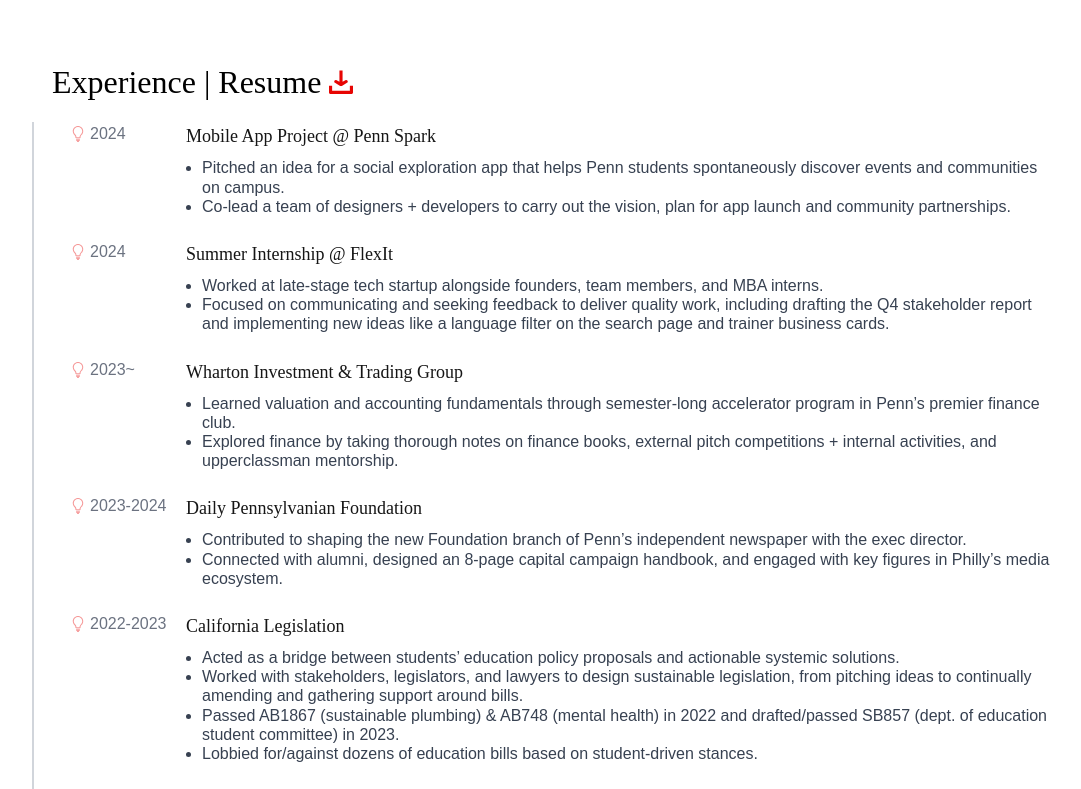
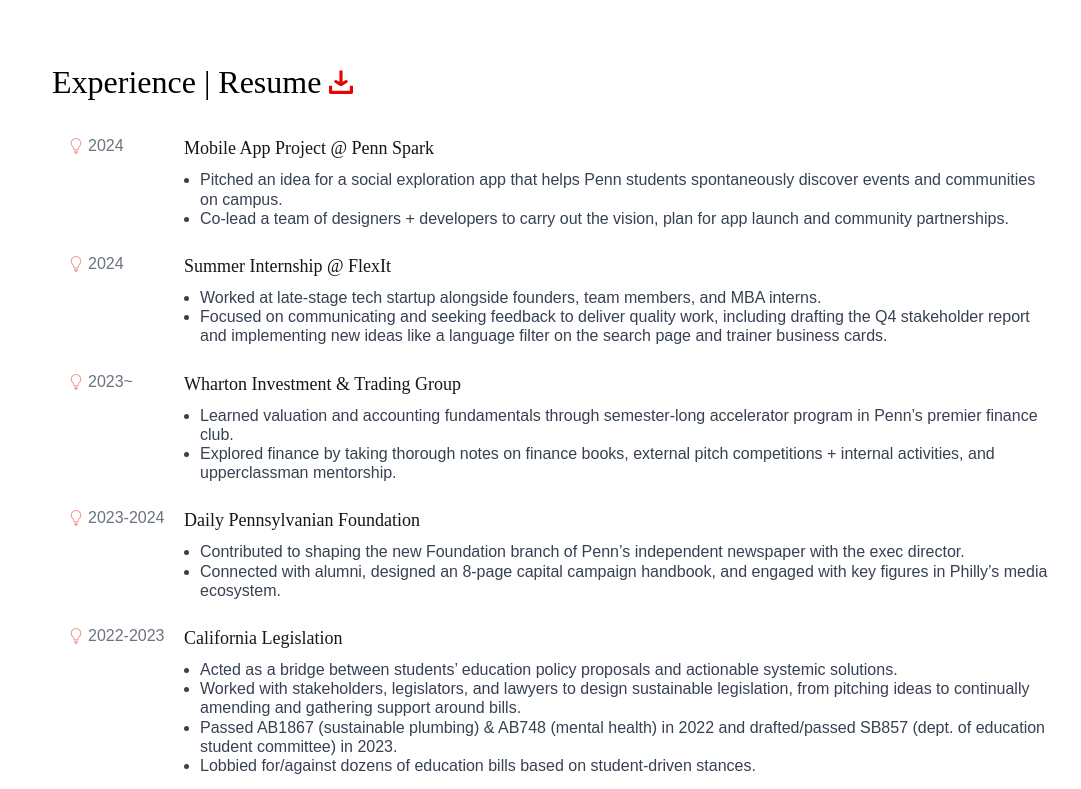
Before and after one commit to kimestelle/my-portfolio, a Next.js app: page / in a window 1280 px wide. Shown: the part 2420-3209 px from the top of the page, without its empty margins (96-1177 px from the left). Built offline with nearby package versions, Linux system fonts and the light colour scheme; a web font is replaced by a local one.

Commit message:
removed clunky border in timeline

```diff
--- a/src/app/components/Timeline.tsx
+++ b/src/app/components/Timeline.tsx
@@ -197,13 +197,13 @@
 
   return (
     <div className="timeline-container px-6 md:px-32 py-10">
-      <div className='flex flex-row items-center  w-full mb-5'>
+      <div className='flex flex-row items-center  w-full mb-8'>
         <h2 className='pl-5'>Experience | Resume</h2>
         <a className='p-2' href='estelle-kim-resume.pdf'>
           <img src='icons/download.svg' className='h-6'/>
         </a>
       </div>
-      <div className="relative border-l-2 border-gray-300">
+      <div className="relative">
         {timelineItems.map((item, index) => (
           <div key={index} className="mb-6 pl-8">
             <TimelineItem {...item} />
```
